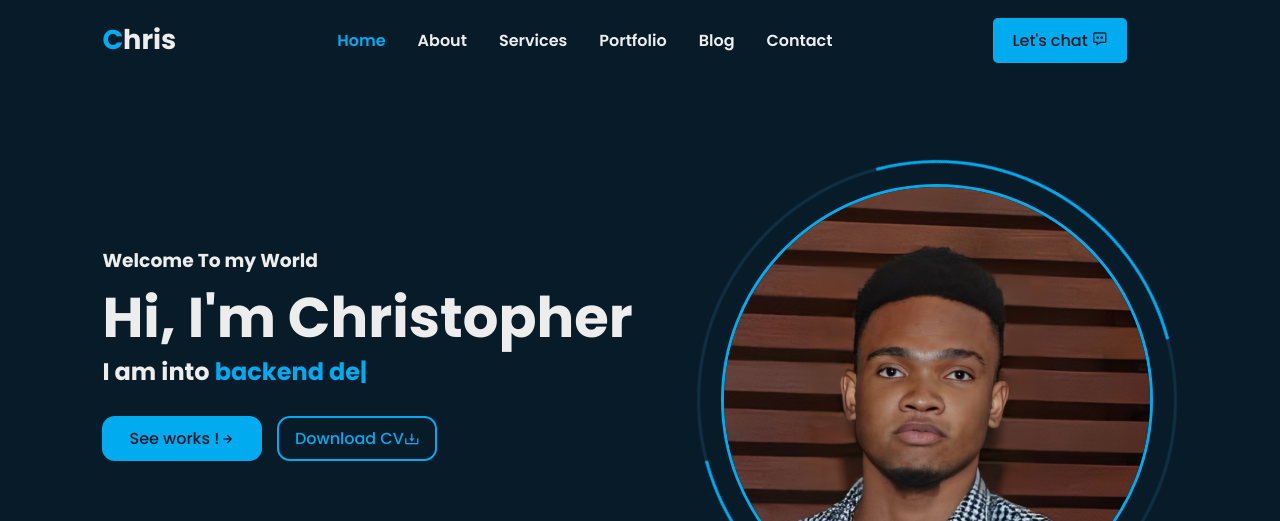
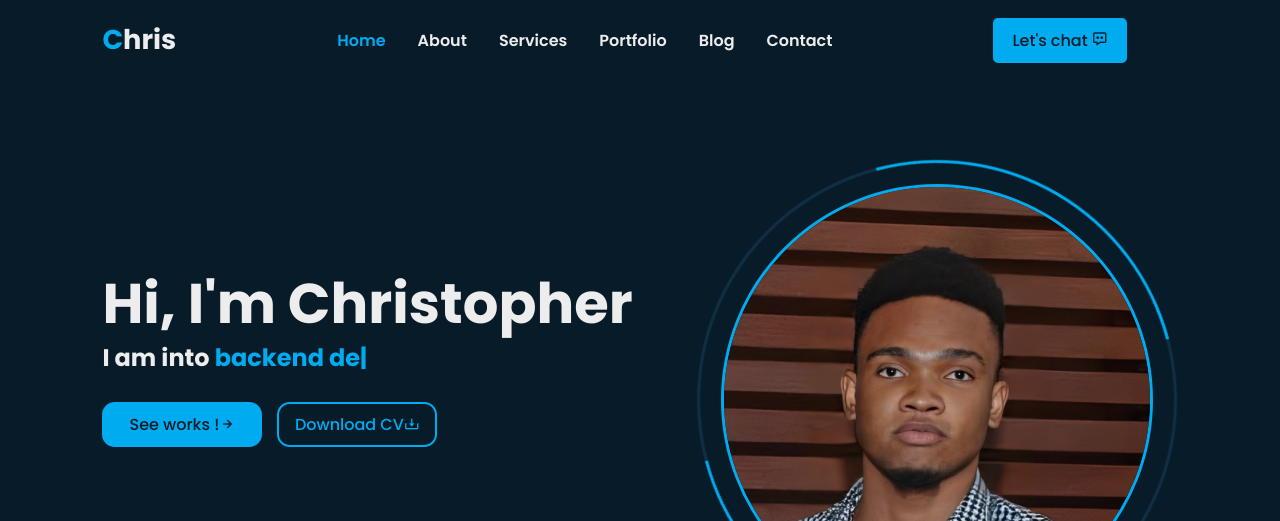
Before and after one commit to paulchris7/portfolio_website, a plain HTML site: page index.html in a window 1280 px wide. Shown: the top 521 px of the page. Drawn offline with nearby package versions, Linux system fonts and the light colour scheme.

Commit message:
Update index.html

```diff
--- a/index.html
+++ b/index.html
@@ -36,7 +36,6 @@
 
     <section class="home" id="home">
         <div class="hero-info">
-            <h3>Welcome To my World</h3>
             <h1>Hi, I'm Christopher</h1>
 
             <div class="text-animate">
```
